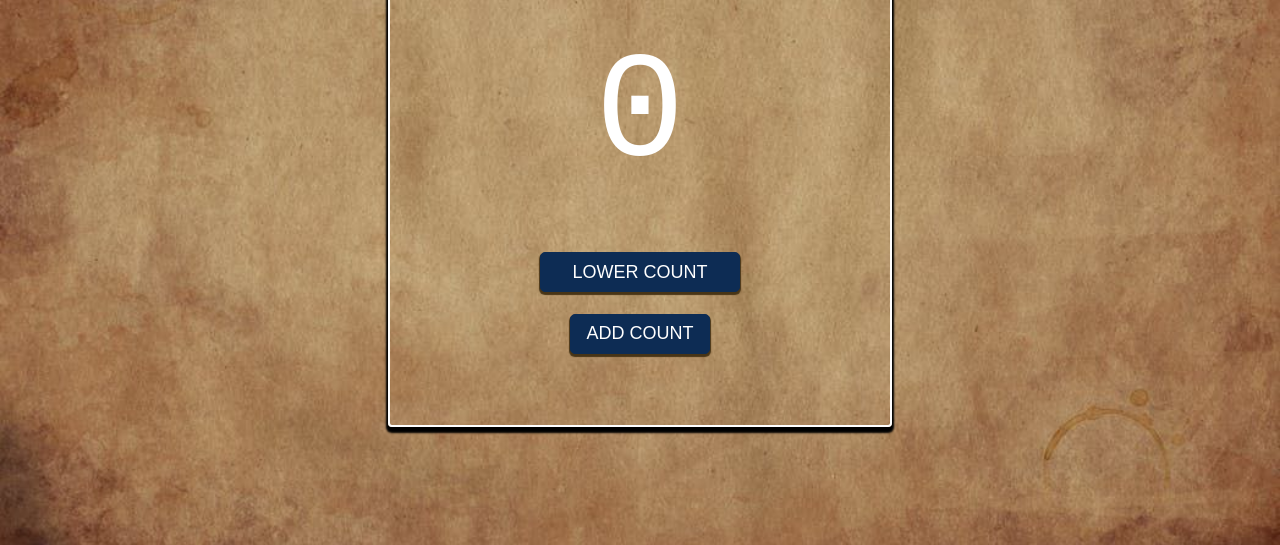
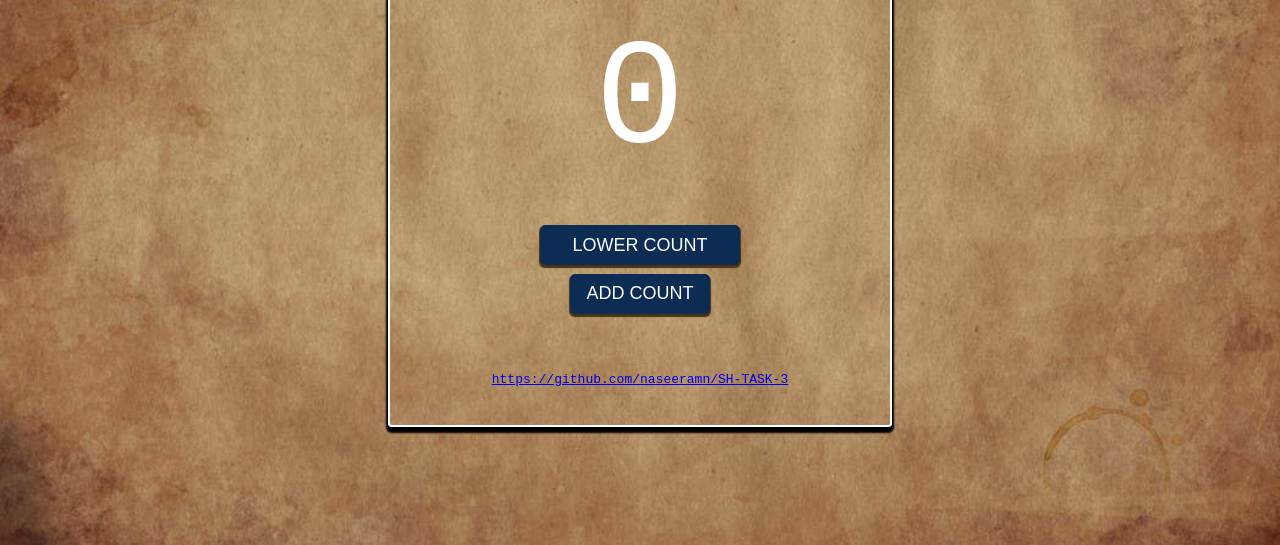
Before and after one commit to naseeramn/SH-TASK-3, a plain HTML site: page index.html in a window 1280 px wide. Shown: the part 255-800 px from the top of the page. Drawn offline with Linux system fonts and the light colour scheme.

Commit message:
Update index.html

```diff
--- a/index.html
+++ b/index.html
@@ -16,6 +16,7 @@
         <div class="counter-number" id="counter-placeholder"> 0 </div>
         <button class="counterbtns" id="lowercount"> LOWER COUNT </button>
         <button class="counterbtns" id="addcount"> ADD COUNT </button>
+        <a href="https://yvana.org" target="_blank"> https://github.com/naseeramn/SH-TASK-3</a>
       </div>
   </div>
     <script src="index.js"></script>
```
